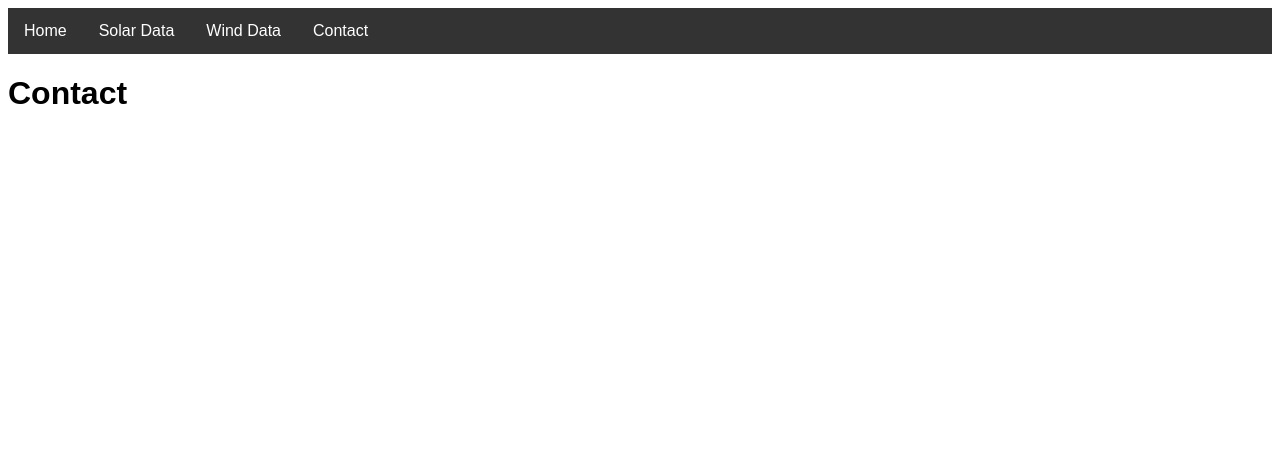
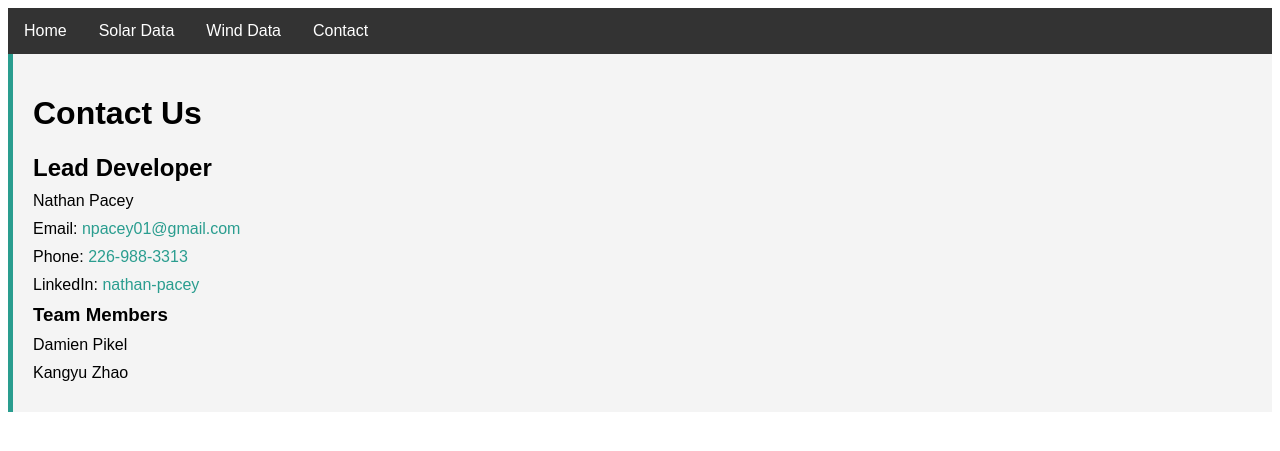
Before and after one commit to NathanPaceydev/Virtual-Power-Plant, a Flask app: page /contact in a window 1280 px wide. Shown: the top 451 px of the page. Run offline with Flask 3, Linux system fonts and the light colour scheme.

```diff
--- a/flask app/templates/contact.html
+++ b/flask app/templates/contact.html
@@ -3,5 +3,42 @@
 {% block title %}Contact Page{% endblock %}
 
 {% block content %}
-    <h1>Contact</h1>
+<style>
+.contact-info {
+    background-color: #f4f4f4;
+    border-left: 5px solid #2a9d8f;
+    padding: 20px;
+    margin-bottom: 20px;
+}
+
+.contact-info h2,
+.contact-info h3,
+.contact-info p,
+.contact-info a {
+    margin: 10px 0;
+}
+
+.contact-info a {
+    color: #2a9d8f;
+    text-decoration: none;
+}
+
+.contact-info a:hover {
+    text-decoration: underline;
+}
+</style>
+
+<div class="contact-info">
+    <h1>Contact Us</h1>
+    <h2>Lead Developer</h2>
+    <p>Nathan Pacey</p>
+    <p>Email: <a href="mailto:npacey01@gmail.com">npacey01@gmail.com</a></p>
+    <p>Phone: <a href="tel:+12269883313">226-988-3313</a></p>
+    <p>LinkedIn: <a href="https://www.linkedin.com/in/nathan-pacey/" target="_blank">nathan-pacey</a></p>
+
+    <h3>Team Members</h3>
+    <p>Damien Pikel</p>
+    <p>Kangyu Zhao</p>
+</div>
+
 {% endblock %}
```
